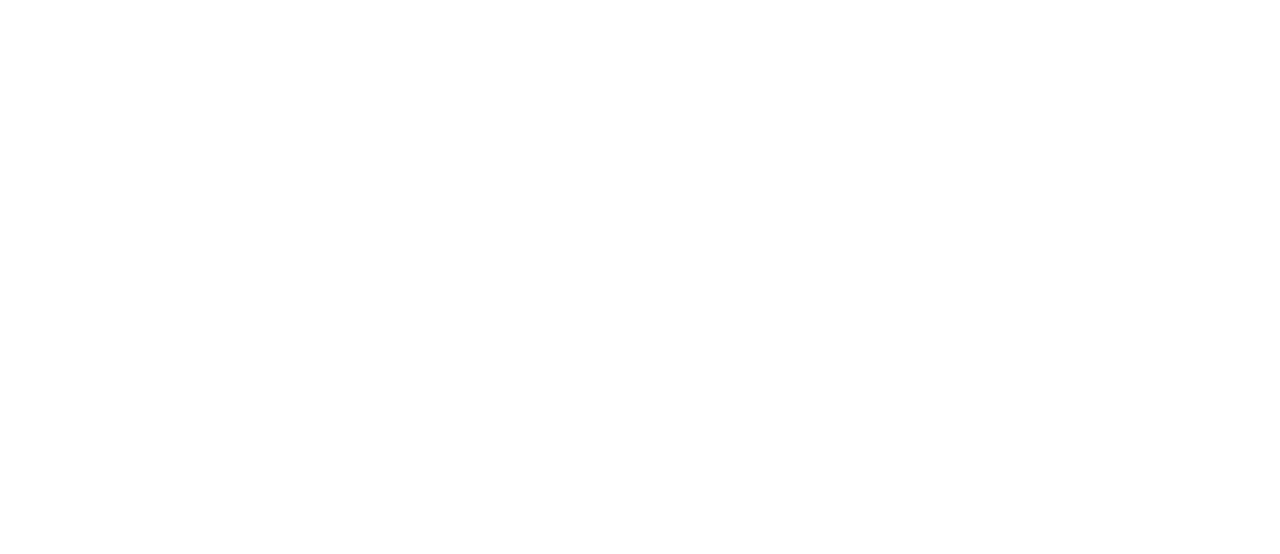
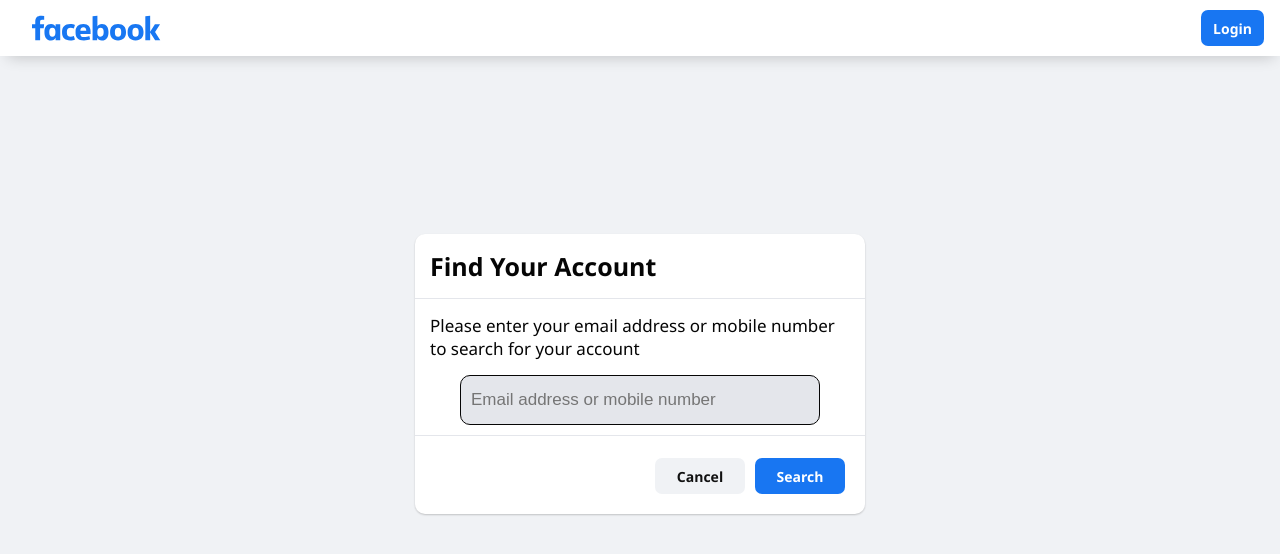
Before and after one commit to CGrijalva90/FB, a React (Create React App) app in the folder frontend/: page /reset in a window 1280 px wide. Before the commit this address had no page. Shown: the top 554 px of the page. Built offline with nearby package versions, Linux system fonts and the light colour scheme.

Commit message:
Add reset password frontend component

```diff
--- a/frontend/src/App.js
+++ b/frontend/src/App.js
@@ -5,6 +5,7 @@
 import LoggedInRoutes from "./routes/LoggedInRoutes";
 import NotLoggedInRoutes from "./routes/NotLoggedInRoutes";
 import Activate from "./pages/home/activate";
+import Reset from "./pages/reset";
 
 const App = () => {
   return (
@@ -18,6 +19,7 @@
         <Route element={<NotLoggedInRoutes />}>
           <Route path="/login" element={<Login />} exact />
         </Route>
+        <Route path="/reset" element={<Reset />} exact />
       </Routes>
     </div>
   );
--- a/frontend/src/components/inputs/loginInput/index.js
+++ b/frontend/src/components/inputs/loginInput/index.js
@@ -3,6 +3,7 @@
 import { useMediaQuery } from "react-responsive";
 
 const LoginInput = ({ placeholder, bottom, ...props }) => {
+  console.log(`bottom is ${bottom}`);
   const [field, meta] = useField(props);
   const desktopView = useMediaQuery({
     query: "(min-width: 850px)",
--- a/frontend/src/components/login/LoginForm.js
+++ b/frontend/src/components/login/LoginForm.js
@@ -89,7 +89,7 @@
               </Form>
             )}
           </Formik>
-          <Link to="/forgot" className="forgot_password">
+          <Link to="/reset" className="forgot_password">
             Forgotten password?
           </Link>
           <DotLoader color="#1876f2" loading={loading} size={30} />
--- a/frontend/src/index.css
+++ b/frontend/src/index.css
@@ -51,6 +51,22 @@
   font-weight: 600;
   font-size: 14px;
   color: #fff;
+  display: flex;
+  align-items: center;
+  justify-content: center;
+  gap: 6px;
+  cursor: pointer;
+}
+.gray_btn {
+  border: none;
+  outline: none;
+  background: var(--bg-secondary);
+  padding: 8.5px 12px;
+  border-radius: 7px;
+  font-family: inherit;
+  font-weight: 600;
+  font-size: 14px;
+  color: #111;
   display: flex;
   align-items: center;
   justify-content: center;
--- /dev/null
+++ b/frontend/src/pages/reset/index.js
@@ -0,0 +1,80 @@
+import Cookies from "js-cookie";
+import { useDispatch, useSelector } from "react-redux";
+import { Link, useNavigate } from "react-router-dom";
+import { Formik, Form } from "formik";
+import "./styles.css";
+import { useState } from "react";
+import axios from "axios";
+import LoginInput from "../../components/inputs/loginInput";
+
+const Reset = () => {
+  const { user } = useSelector((state) => ({ ...state }));
+  const dispatch = useDispatch();
+  const navigate = useNavigate();
+  const [email, setEmail] = useState("");
+  const [error, setError] = useState("");
+
+  const logout = () => {
+    dispatch({ type: "LOGOUT" });
+    Cookies.set("user", "");
+    navigate("/");
+  };
+
+  const registerSubmit = async () => {
+    try {
+    } catch (error) {}
+  };
+  return (
+    <div className="reset">
+      <div className="reset_header">
+        <img src="../../../icons/facebook.svg" alt="" />
+        {user ? (
+          <div className="right_reset">
+            <Link to="/profile">
+              <img src={user.picture} alt="" />
+            </Link>
+            <button className="blue_btn" onClick={() => logout()}>
+              Logout
+            </button>
+          </div>
+        ) : (
+          <Link to="/login" className="right_reset">
+            <button className="blue_btn">Login</button>
+          </Link>
+        )}
+      </div>
+      <div className="reset_wrap">
+        <div className="reset_form">
+          <div className="reset_form_header">Find Your Account</div>
+          <div className="reset_form_text">
+            Please enter your email address or mobile number to search for your
+            account
+          </div>
+          <Formik>
+            {(formik) => (
+              <Form>
+                <LoginInput
+                  type="text"
+                  name="email"
+                  onChange={(e) => setEmail(e.target.value)}
+                  placeholder="Email address or mobile number"
+                />
+                {error && <div className="error_text">{error}</div>}
+                <div className="reset_form_btns">
+                  <Link to="/login" className="gray_btn">
+                    Cancel
+                  </Link>
+                  <button type="submit" className="blue_btn">
+                    Search
+                  </button>
+                </div>
+              </Form>
+            )}
+          </Formik>
+        </div>
+      </div>
+    </div>
+  );
+};
+
+export default Reset;
--- /dev/null
+++ b/frontend/src/pages/reset/styles.css
@@ -0,0 +1,82 @@
+.reset {
+  background: var(--bg-secondary);
+  height: 100vh;
+  color: var(--color-primary);
+}
+
+.reset_header {
+  background: var(--bg-primary);
+  box-shadow: 1px 8px 15px -7px var(--shadow-1);
+  display: flex;
+  align-items: center;
+  justify-content: space-between;
+  padding: 0 1rem;
+  margin-bottom: 50px;
+}
+
+.reset_header img {
+  width: 160px;
+}
+
+.right_reset {
+  display: flex;
+  align-items: center;
+  gap: 10px;
+}
+
+.right_reset img {
+  width: 40px;
+  height: 40px;
+  border-radius: 50%;
+}
+
+.reset_wrap {
+  height: 67vh;
+  display: flex;
+  align-items: center;
+  justify-content: center;
+}
+
+.reset_form {
+  position: relative;
+  background: var(--bg-primary);
+  box-shadow: 0 1px 2px var(--shadow-1);
+  border-radius: 10px;
+  width: 450px;
+  height: 280px;
+}
+
+.reset_form_header {
+  padding: 15px;
+  font-weight: 600;
+  font-size: 25px;
+  border-bottom: 1px solid var(--bg-third);
+}
+
+.reset_form_text {
+  padding: 15px;
+  font-size: 17px;
+}
+
+.reset_form form {
+  display: flex;
+  flex-direction: column;
+  align-items: center;
+  border-bottom: 1px solid var(--bg-third);
+}
+
+.reset_form_btns {
+  display: flex;
+  align-items: center;
+  gap: 10px;
+  margin-top: 5px;
+  padding: 10px;
+  position: absolute;
+  right: 10px;
+  bottom: 10px;
+}
+
+.reset_form_btns a,
+.reset_form_btns button {
+  width: 90px;
+}
```
